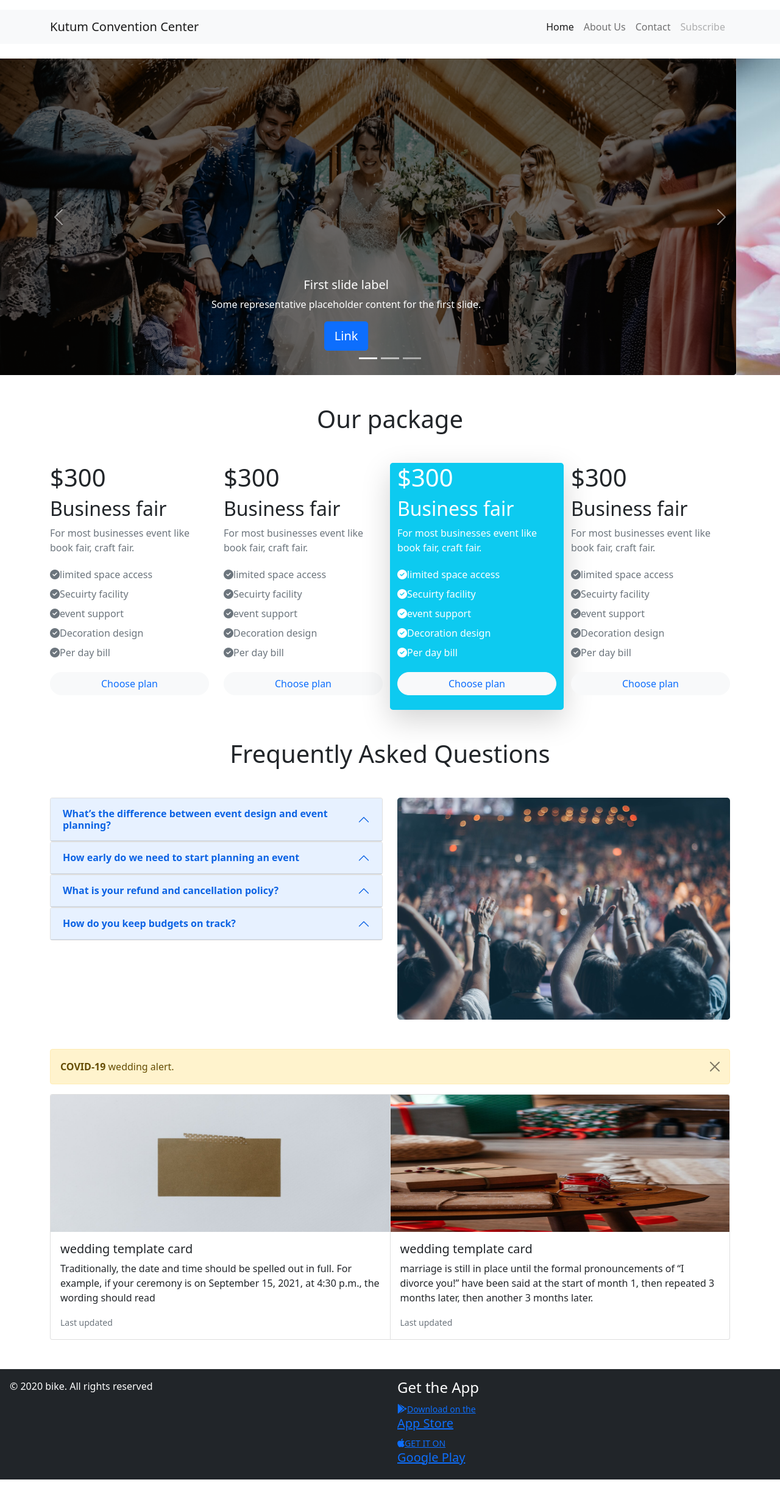
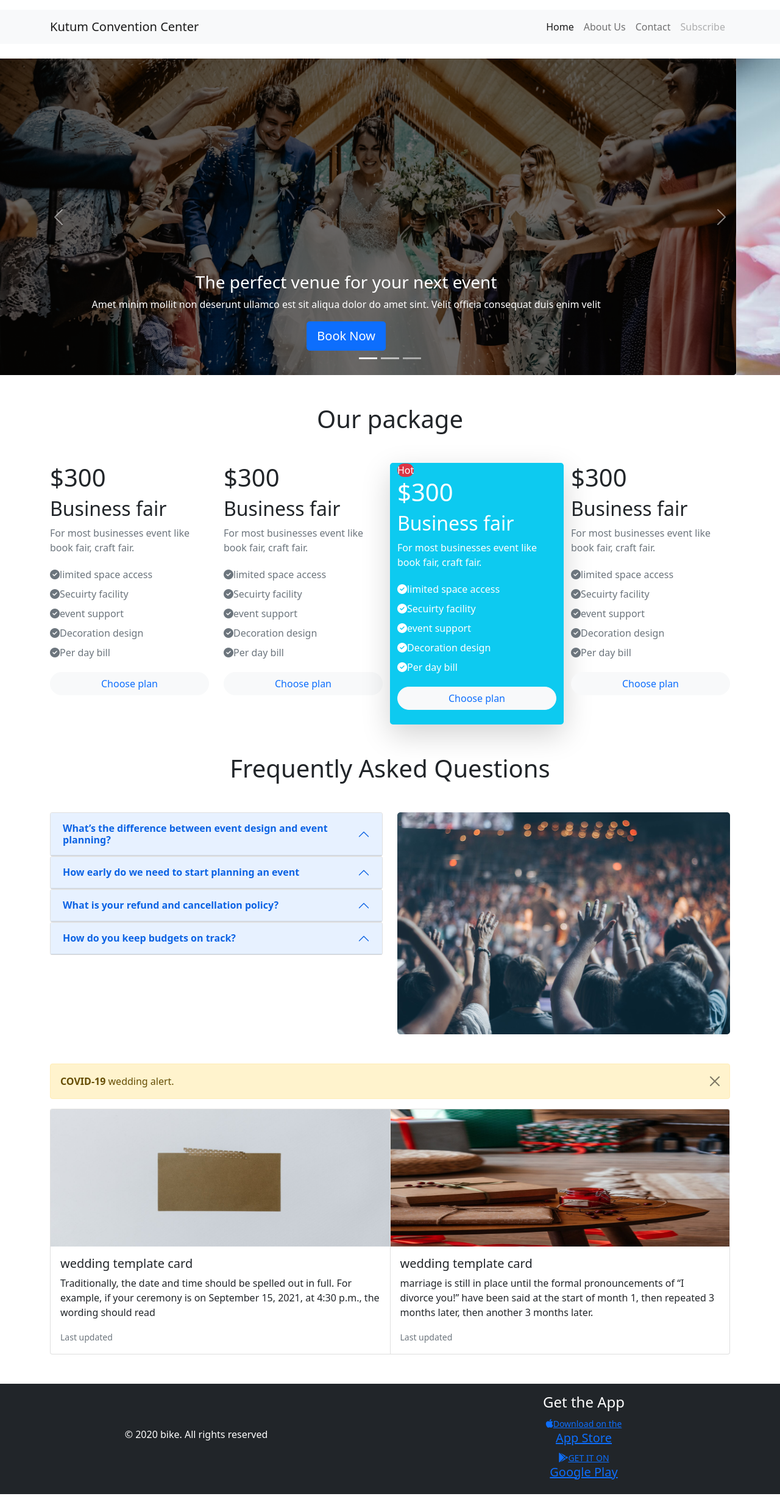
Before and after one commit to Rabbi011/convention-center, a plain HTML site: page index.html in a window 1280 px wide. Shown: the whole page at 61% size. Before the commit the page ends 2434 px from the top, so only its background shows below. Drawn offline with nearby package versions, Linux system fonts and the light colour scheme.

Commit message:
all done

```diff
--- a/index.html
+++ b/index.html
@@ -54,25 +54,26 @@
                   <div class="carousel-item active">
                     <img src="images/banner.png" class="d-block w-100" alt="...">
                     <div class="carousel-caption d-none d-md-block">
-                      <h5>First slide label</h5>
-                      <p>Some representative placeholder content for the first slide.</p>
-                      <a class="btn btn-primary btn-lg" href="https://image.online-convert.com/convert-to-jpg" role="button">Link</a>
+                      <h3>The perfect venue for your next event</h3>
+                      <p>Amet minim mollit non deserunt ullamco est sit aliqua dolor do amet sint. Velit officia consequat duis enim velit</p>
+
+                      <a class="btn btn-primary btn-lg" href="https://image.online-convert.com/convert-to-jpg" role="button">Book Now</a>
                     </div>
                   </div>
                   <div class="carousel-item">
                     <img src="images/wedding1.jpg" class="d-block w-100" alt="...">
                     <div class="carousel-caption d-none d-md-block">
-                      <h5>Second slide label</h5>
-                      <p>Some representative placeholder content for the second slide.</p>
-                      <a class="btn btn-primary btn-lg" href="https://fast.com" role="button">Link</a>
+                      <h3>The perfect venue for your next event</h3>
+                      <p>Amet minim mollit non deserunt ullamco est sit aliqua dolor do amet sint. Velit officia consequat duis enim velit.</p>
+                      <a class="btn btn-primary btn-lg" href="https://fast.com" role="button">Book Now</a>
                     </div>
                   </div>
                   <div class="carousel-item">
                     <img src="images/wedding2.jpg" class="d-block w-100" alt="...">
                     <div class="carousel-caption d-none d-md-block">
-                      <h5>Third slide label</h5>
-                      <p>Some representative placeholder content for the third slide.</p>
-                      <a class="btn btn-primary btn-lg" href="https://image.online-convert.com/convert-to-jpg" role="button">Link</a>
+                      <h3>The perfect venue for your next event</h3>
+                      <p>Amet minim mollit non deserunt ullamco est sit aliqua dolor do amet sint. Velit officia consequat duis enim velit.</p>
+                      <a class="btn btn-primary btn-lg" href="https://image.online-convert.com/convert-to-jpg" role="button">Book Now</a>
                     </div>
                   </div>
 
@@ -136,6 +137,7 @@
           <!-- work place -->
             <div class="col-sm-3 bg-info rounded-3 shadow-lg text-white ">
               <div class="">
+                 <span  class="bage bg-danger rounded-pill text-center ">Hot</span>
                   <h1 class="">$300</h1>
                   <h2 class="">Business fair</h2>
                   <p class="">For most businesses event like book fair, craft fair.</p>
@@ -188,7 +190,7 @@
                                 event planning? </button></h2>
                             <div class="accordion-collapse collapse" id="one" data-bs-parent="#accordionSection">
                              <div class="accordion-body">
-                                 <p>Lorem ipsum dolor sit amet consectetur adipisicing elit. Quis, amet inventore minima beatae nesciunt voluptas cum minus? Autem obcaecati voluptatem adipisci quisquam quia veritatis ipsam! Repellendus, nam. Atque, eligendi repellendus.</p>
+                                 <p>The more creative side of event management is referred to as event design. While a planner is concerned with organization, we are concerned with the event's decor. It is our responsibility to ensure that your event is completely spectacular, from draping to lighting, furniture, and centerpieces.  </p>
                              </div>
                             </div>
 
@@ -200,7 +202,7 @@
                             <h2 class="accordion-header"><button type="button" class="accordion-button fw-bold" data-bs-toggle="collapse" data-bs-target="#two" >How early do we need to start planning an event</button></h2>
                             <div class="accordion-collapse collapse" id="two" data-bs-parent="#accordionSection">
                              <div class="accordion-body">
-                                 <p>Lorem ipsum dolor sit amet consectetur adipisicing elit. Quis, amet inventore minima beatae nesciunt voluptas cum minus? Autem obcaecati voluptatem adipisci quisquam quia veritatis ipsam! Repellendus, nam. Atque, eligendi repellendus.</p>
+                                 <p>The time it takes to plan an event might range from a few weeks to several years. If your event is small, you should be able to complete it in a month or two. Six months is a reasonable rule of thumb for any significant event, from weddings to office holiday parties.</p>
                              </div>
                             </div>
 
@@ -212,7 +214,7 @@
                             <h2 class="accordion-header"><button type="button" class="accordion-button fw-bold" data-bs-toggle="collapse" data-bs-target="#three" >What is your refund and cancellation policy?</button></h2>
                             <div class="accordion-collapse collapse" id="three" data-bs-parent="#accordionSection">
                              <div class="accordion-body">
-                                 <p>Lorem ipsum dolor sit amet consectetur adipisicing elit. Quis, amet inventore minima beatae nesciunt voluptas cum minus? Autem obcaecati voluptatem adipisci quisquam quia veritatis ipsam! Repellendus, nam. Atque, eligendi repellendus.</p>
+                                 <p>The following policies apply to refunds and cancellations: a) If the buyer cancels the order online before the goods is sent, the full value of the order will be returned. The whole order amount will be returned after shipping and handling expenses have been deducted.</p>
                              </div>
                             </div>
 
@@ -224,7 +226,7 @@
                             <h2 class="accordion-header "><button type="button" class="accordion-button fw-bold" data-bs-toggle="collapse" data-bs-target="#four" >How do you keep budgets on track?</button></h2>
                             <div class="accordion-collapse collapse" id="four" data-bs-parent="#accordionSection">
                              <div class="accordion-body">
-                                 <p>Lorem ipsum dolor sit amet consectetur adipisicing elit. Quis, amet inventore minima beatae nesciunt voluptas cum minus? Autem obcaecati voluptatem adipisci quisquam quia veritatis ipsam! Repellendus, nam. Atque, eligendi repellendus.</p>
+                                 <p>Check your account statements.Categorize your expenses.Use a budgeting or expense-tracking app.Explore other expense trackers.Identify room for change.</p>
                              </div>
                             </div>
 
@@ -273,7 +275,7 @@
 
 
     <footer class="p-3 mb-2 bg-dark text-white">
-      <div class="row">
+      <div class="row text-center d-flex align-items-center">
           <div class="col-md-6">
             <p>© 2020 bike. All rights reserved</p>
           </div>
@@ -281,11 +283,11 @@
           <h4>Get the App</h4>
 
           <div class="">
-            <a href="https://play.google.com/store/apps/details?id=com.twgbd.dims&hl=en&gl=US" target="_blank"><i class="fab fa-google-play"></i><small>Download on the <h5>App Store</h5></small></a>
+            <a href="https://play.google.com/store/apps/details?id=com.twgbd.dims&hl=en&gl=US" target="_blank"><i class="fab fa-apple"> </i><small>Download on the <h5>App Store</h5></small></a>
           </div>
 
           <div  class="">
-              <a href="https://apps.apple.com/us/app/facebook/id284882215"target="_blank"><i class="fab fa-apple"> </i><small>GET IT ON</small><h5>Google Play</h5></a>
+              <a href="https://apps.apple.com/us/app/facebook/id284882215"target="_blank"><i class="fab fa-google-play"></i><small>GET IT ON</small><h5>Google Play</h5></a>
           </div>
 
 
```
